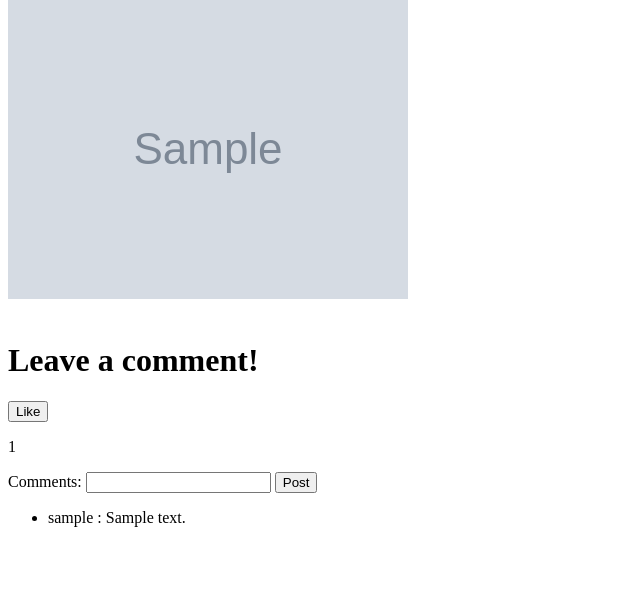
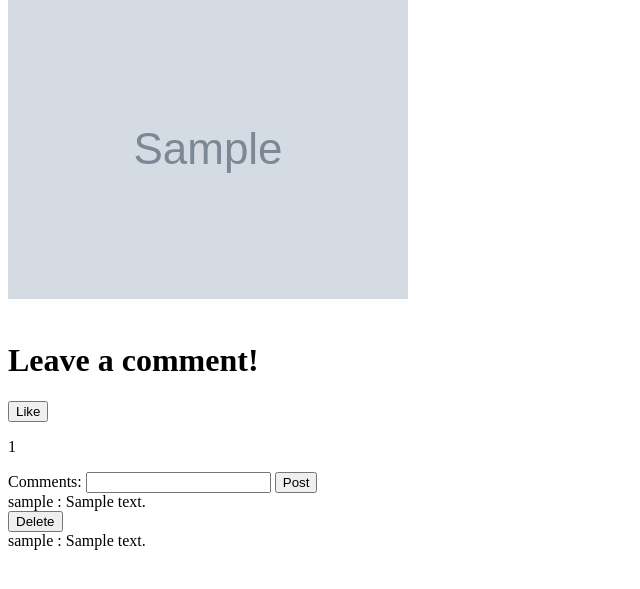
Before and after one commit to carolinesitter/ArtTown, a Flask app: page /user_profile/1/comments in a window 1280 px wide. Shown: the part 81-670 px from the top of the page, without its empty margins (0-640 px from the left). Run offline with Flask 2, Linux system fonts and the light colour scheme; the visitor is signed in with stand-in values (Sample User, id 1); tables that the repository leaves empty hold one stand-in row (values such as "Sample post"); grey boxes marked "Sample" are stand-in pictures.

Commit message:
Delete Comment Working, Still Needs Front-End Debugging

```diff
--- a/crud.py
+++ b/crud.py
@@ -3,11 +3,8 @@
 from model import db, User, ArtistCollection, Image, Comment, Like, connect_to_db
 
 
-# insert functions and query statements in order to:
-# - parse through our data
-# - create query statements
 
-
+# Create a new user
 def create_user(first_name, last_name, username, email,
                 password, instagram, twitter, tiktok, website, zipcode):
     """Create and return a new user."""
@@ -26,7 +23,7 @@ def create_user(first_name, last_name, username, email,
 
     return user
 
-
+# Create a new artist collection
 def create_artist_collection(gallery_title, gallery_description, user):
     """Create and return a new art collection"""
 
@@ -39,7 +36,7 @@ def create_artist_collection(gallery_title, gallery_description, user):
 
     return art_collection
 
-
+# Create a new image
 def create_image(image_title, image_link, date_uploaded, artist_collection):
     """Create and return a new image"""
 
@@ -53,7 +50,7 @@ def create_image(image_title, image_link, date_uploaded, artist_collection):
 
     return new_image
 
-
+# Create a new comment
 def create_comment(comment, image_id, user_id):
 
     new_comment = Comment(
@@ -64,7 +61,7 @@ def create_comment(comment, image_id, user_id):
 
     return new_comment
 
-
+# Create a new like
 def create_like(image_id, user_id):
 
     new_like = Like(
@@ -74,65 +71,73 @@ def create_like(image_id, user_id):
 
     return new_like
 
-
+# Get the total of likes for an image
 def get_likes_by_image_id(image_id):
     """Return all likes by image id"""
 
     return Like.query.filter(Like.image_id == image_id).all()
 
+# Get the artist collection by its id
 def get_art_collection_by_id(artist_collection_id):
     """Return artist collection by id"""
 
     return ArtistCollection.query.get(artist_collection_id)
 
-
+# Get the image by its id
 def get_image_by_id(image_id):
     """Return an image by id"""
 
     return Image.query.get(image_id)
 
-
+# Get the user by their id
 def get_user_by_id(user_id):
     """Return a user by id"""
 
     return User.query.get(user_id)
 
-
+# Get the comment by their id
 def get_comment_by_id(comment_id):
     """Return a comment by id"""
 
     return Comment.query.get(comment_id)
 
-
+# Get the comments for a particular image
 def get_comment_by_image_id(image_id):
     """Return a comment by image id"""
 
     return Comment.query.filter(Comment.image_id == image_id).all()
 
-
+# Get a like made by a particular user for a particular image
 def delete_like_by_image_and_user_id(image_id, user_id):
     """Return likes that have been made with a particular image and user id"""
 
     return Like.query.filter((Like.image_id == image_id) & (Like.user_id == user_id)).first()
 
+# Get a comment made by a particular user for a particular image
+def delete_comment_by_image_and_user_id(image_id, user_id):
+    """Return comments made with a particular image and user id"""
 
+    return Comment.query.filter((Comment.image_id == image_id) & (Comment.user_id == user_id)).first()
+
+# Get a users artist collections
 def get_user_art_collections(artist_collection_id):
     """Return a user by artist collection id"""
 
     return User.query.filter(User.artist_collection == artist_collection).first()
 
-
+# Get a users images in their art collection
 def get_art_collection_images(image_id):
     """Return an art collection by image id"""
 
     return ArtCollection.query.filter(ArtCollection.image_id == image_id).all()
 
+# Get a user by their email
 def get_user_by_email(email):
     """Return a user by their email"""
 
     return User.query.filter(User.email == email).first()
 
-
+# Get a user by their zipcode
 def get_user_by_zipcode(zipcode):
     """Return a user by zipcode"""
 
--- a/server.py
+++ b/server.py
@@ -292,6 +292,35 @@ def unlike_an_image(image_id):
     else:
         return jsonify({"status": "FAILED"})
 
+
+@app.route("/api/user_profile/<image_id>/delete_comment", methods=["POST"])
+def delete_comment(image_id):
+    """Allow users to delete their own comments"""
+
+    # Get the image by id from database
+    image = crud.get_image_by_id(image_id)
+
+    # Check if the image exists and if the user is in session
+    if image and "user_email" in session:
+
+        #Get the user information
+        user = crud.get_user_by_email(session.get("user_email"))
+        user_id = user.user_id
+        username = user.username
+
+        # Query for the comment we would like to delete
+        delete_comment = crud.delete_comment_by_image_and_user_id(image_id, user_id)
+
+        # Delete the comment from our database
+        db.session.delete(delete_comment)
+        db.session.commit()
+
+        # Return jsonified comment info to user-interactions.js
+        return jsonify({"status": "OK", "username": username,"comment": crud.get_comment_by_image_id(image_id)})
+
+    else:
+        return jsonify({"status": "FAILED"})
+
 ###########
 
 # SEARCH BY ZIPCODE FORM
--- a/static/js/user-interactions.js
+++ b/static/js/user-interactions.js
@@ -32,9 +32,43 @@ addCommentButton.addEventListener('click', evt => {
     .then(response => response.json())
     .then(responseData => {
             document.querySelector('#added-comments').insertAdjacentHTML('beforeend',
-                                `<li>${responseData.username} : ${responseData.comment}</li>`)
+                                `<div>${responseData.username} : ${responseData.comment}</div>`)
     });
 });
+
+// DELETE A COMMENT FUNCTIONALITY
+
+// Assign a variable to symbolize the delete comment button
+const deleteCommentButton = document.querySelector(`#delete-comment-button-${imageId}`);
+
+deleteCommentButton.addEventListener('click', evt => {
+    evt.preventDefault();
+
+    const url = `/api/user_profile/${imageId}/delete_comment`;
+
+    //const commentInput = evt.target.value;
+    const commentsAdded = document.querySelector('#comment').value;
+
+    const formInputs = {
+        new_comment : commentsAdded,
+        };
+
+    // Get the updated comment values from the server and add changes to the DOM
+    fetch(url, {
+        method : 'POST',
+        body: JSON.stringify(formInputs),
+        headers : {
+            'Content-Type': 'application/json',
+        },
+    })
+    .then(response => response.json())
+    .then(responseData => {
+            document.querySelector('#added-comments').insertAdjacentHTML('beforeend',
+                                `<div>${responseData.username} : ${responseData.comment}</div>`)
+    });
+});
+
+
 
 
 // LIKE AN IMAGE FUNCTIONALITY
@@ -47,11 +81,8 @@ const likeCount = document.querySelector('#like-count');
 likeButton.addEventListener('click', evt =>{
     evt.preventDefault();
 
-    console.log('triggered event')
-
     // If a user likes an image, add 1 to "like_count"
     if (likeButton.innerHTML === 'Like'){
-        console.log('entered if')
         const url = `/api/user_profile/${imageId}/likes`;
         likeButton.innerHTML = 'Unlike';
 
@@ -63,7 +94,6 @@ likeButton.addEventListener('click', evt =>{
 
     // If a user unlikes an image, remove 1 from "like_count"
     }else {
-        console.log('entered else')
         const url = `/api/user_profile/${imageId}/remove_likes`;
         likeButton.innerHTML = 'Like';
 
--- a/templates/image_details.html
+++ b/templates/image_details.html
@@ -27,12 +27,15 @@
 
     {% endif %}
 
-    <ul id="added-comments">
-        {%for comment in comments%}
-
-        <li>{{comment.user.username}} : {{ comment.comment }}</li>
-        {%endfor %}
-    </ul>
+    <div id="added-comments">
+        {% for comment in comments %}
+            {% if session.get('username') == comment.user.username %}
+                <div>{{comment.user.username}} : {{ comment.comment }}</div>
+                <button type="button" id="delete-comment-button-{{image.image_id}}">Delete</button>
+            {% endif %}
+            <div>{{comment.user.username}} : {{ comment.comment }}</div>
+        {% endfor %}
+    </div>
 
 
 {% endblock %}
```
